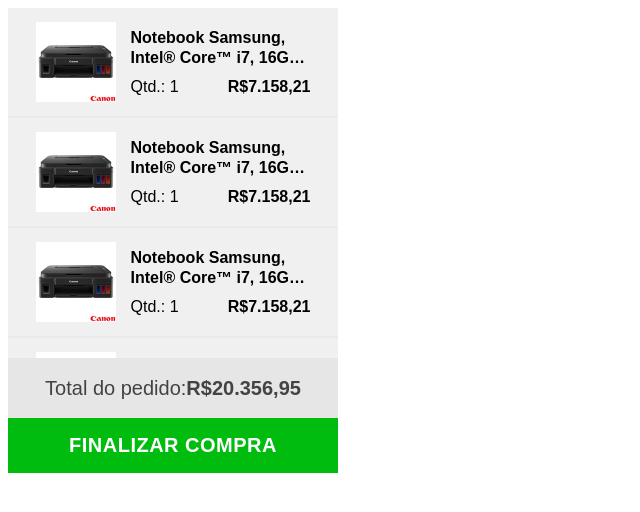
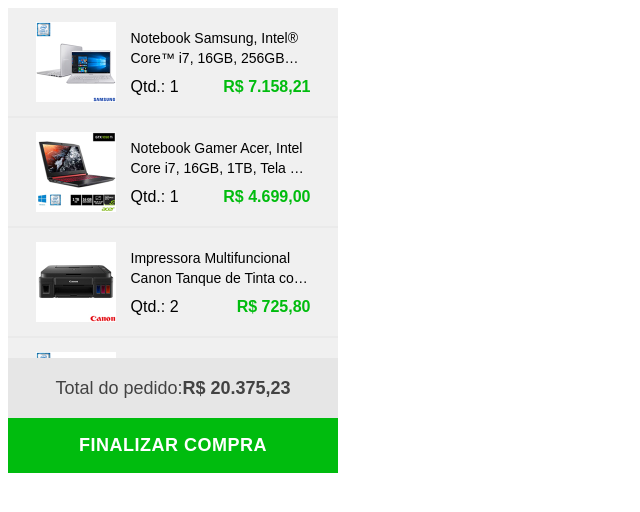
Before and after one commit to RaphaelFreire/exercicio-api, a plain HTML site: page index.html in a window 1280 px wide. Shown: the whole page, without its empty margins (0-640 px from the left). Drawn offline with Linux system fonts and the light colour scheme.

Commit message:
Exercicio resolvido

```diff
--- a/api.js
+++ b/api.js
@@ -1,4 +1,16 @@
 const api = (config, callback) => {
+
+  const xhr = new XMLHttpRequest();
+
+  xhr.addEventListener('readystatechange', function(){
+    if (this.readyState === 4){
+      const data = JSON.parse(this.response);
+      callback(data)
+    }
+  })
+
+  xhr.open(config.method, config.url)
+  xhr.send(config.data)
 
 }
 
--- a/index.html
+++ b/index.html
@@ -9,50 +9,11 @@
 <body>
 
   <div class="wrapper-cart">
-    <ul class="cart-product-list">
-      <li class="product-list-item">
-        <img class="list-item-image" src="images/products/impressora-canon-160-160.jpg" alt="" />
 
-        <div class="list-item-wrapper-product-info">
-          <h2 class="product-info-title">Notebook Samsung, Intel® Core™ i7, 16GB, 256GB SSD, Tela de 15”, Style S51 Pro - NP900X5T-XW1BR - SGNP900X5TXW1_PRD</h2>
-          <p class="product-info-price">Qtd.: 1 <strong>R$7.158,21</strong></p>
-        </div>
+    <ul class="cart-product-list"></ul>
 
-      </li>
-
-      <li class="product-list-item">
-        <img class="list-item-image" src="images/products/impressora-canon-160-160.jpg" alt="" />
-
-        <div class="list-item-wrapper-product-info">
-          <h2 class="product-info-title">Notebook Samsung, Intel® Core™ i7, 16GB, 256GB SSD, Tela de 15”, Style S51 Pro - NP900X5T-XW1BR - SGNP900X5TXW1_PRD</h2>
-          <p class="product-info-price">Qtd.: 1 <strong>R$7.158,21</strong></p>
-        </div>
-
-      </li>
-
-      <li class="product-list-item">
-        <img class="list-item-image" src="images/products/impressora-canon-160-160.jpg" alt="" />
-
-        <div class="list-item-wrapper-product-info">
-          <h2 class="product-info-title">Notebook Samsung, Intel® Core™ i7, 16GB, 256GB SSD, Tela de 15”, Style S51 Pro - NP900X5T-XW1BR - SGNP900X5TXW1_PRD</h2>
-          <p class="product-info-price">Qtd.: 1 <strong>R$7.158,21</strong></p>
-        </div>
-
-      </li>
-
-      <li class="product-list-item">
-        <img class="list-item-image" src="images/products/impressora-canon-160-160.jpg" alt="" />
-
-        <div class="list-item-wrapper-product-info">
-          <h2 class="product-info-title">Notebook Samsung, Intel® Core™ i7, 16GB, 256GB SSD, Tela de 15”, Style S51 Pro - NP900X5T-XW1BR - SGNP900X5TXW1_PRD</h2>
-          <p class="product-info-price">Qtd.: 1 <strong>R$7.158,21</strong></p>
-        </div>
-
-      </li>
-    </ul>
-
-    <p class="cart-product-subtotal">Total do pedido: <strong>R$20.356,95</strong></p>
-    <button class="cart-product-button" title="Finalizar Compra">Finalizar Compra</button>
+    <p class="cart-product-subtotal">Total do pedido:</p>
+    <a class="cart-product-button" title="Finalizar Compra" href='/checkout'>Finalizar Compra</a>
 
   </div>
 
--- a/index.js
+++ b/index.js
@@ -1,5 +1,50 @@
-import api from './api.js'
+import api from './api.js';
 
+const config = {
+  method: 'GET',
+  url: 'products.json',
+};
+
+api(config, (productList) => {
+  let productPrice = [];
+
+  productList.item.forEach((element) => {
+    let productItem = `
+          <li class="product-list-item">
+            <img class="list-item-image" src=".${element.image}" alt="" />
+
+            <div class="list-item-wrapper-product-info">
+              <h2 class="product-info-title">${element.name}</h2>
+              <p class="product-info-price">Qtd.: ${element.quantity} <strong>${element.bestPriceFormated}</strong></p>
+            </div>
+
+          </li>
+        `;
+
+    document.getElementsByClassName('cart-product-list')[0].insertAdjacentHTML('beforeend', productItem);
+    productPrice.push(element.quantity * element.bestPrice);
+
+  });
+
+  const totalPrice = productPrice.reduce(function (acc, bestPrice) {
+    return acc + bestPrice;
+  }, 0);
+
+
+  let subTotal =  `<strong>R$ ${formatReal(totalPrice)}</strong>`;
+
+  document.getElementsByClassName('cart-product-subtotal')[0].insertAdjacentHTML('beforeend', subTotal);
+
+});
+
+
+
+function formatReal(int) {
+  var tmp = int + '';
+  tmp = tmp.replace(/([0-9]{2})$/g, ',$1');
+  if (tmp.length > 6) tmp = tmp.replace(/([0-9]{3}),([0-9]{2}$)/g, '.$1,$2');
+  return tmp;
+}
 
 //Neste exercício você deve imprimir na UL ".product-list" produtos seguindo o layout no README do gitbub: https://i.imgur.com/EbVlWpX.png
 //Deve incluir a soma dos produtos
--- a/styles.css
+++ b/styles.css
@@ -23,7 +23,6 @@
   padding: 15px;
   box-sizing: border-box;
   border-bottom: 2px solid #EAEAEA;
-  /* border-collapse: collapse; */
 }
 
 .list-item-image{
@@ -41,7 +40,8 @@
 }
 
 .product-info-title{
-  font-size: 16px;
+  font-size: 14px;
+  font-weight: 100;
   line-height: 20px;
   margin: 0;
   padding: 0;
@@ -63,11 +63,13 @@
 
 .product-info-price > strong{
   margin-left: auto;
+  color: #00BC0E
 }
 
 .cart-product-subtotal {
   width: 100%;
   height: 60px;
+  font-size: 18px;
   margin: 0;
   position: absolute;
   bottom: 55px;
@@ -81,7 +83,7 @@
 .cart-product-button {
   width: 100%;
   height: 55px;
-  font-size: inherit;
+  font-size: 18px;
   letter-spacing: 0.5px;
   font-weight: bold;
   position: absolute;
@@ -90,6 +92,14 @@
   color: #fff;
   bottom: 0;
   outline: 0;
-  border: 0;
   cursor: pointer;
+  display: flex;
+  align-items: center;
+  justify-content: center;
+  text-decoration: none;
 }
+
+.cart-product-button:hover{
+  text-decoration: underline;
+  background-color: #00bc0ddc;
+}
```
